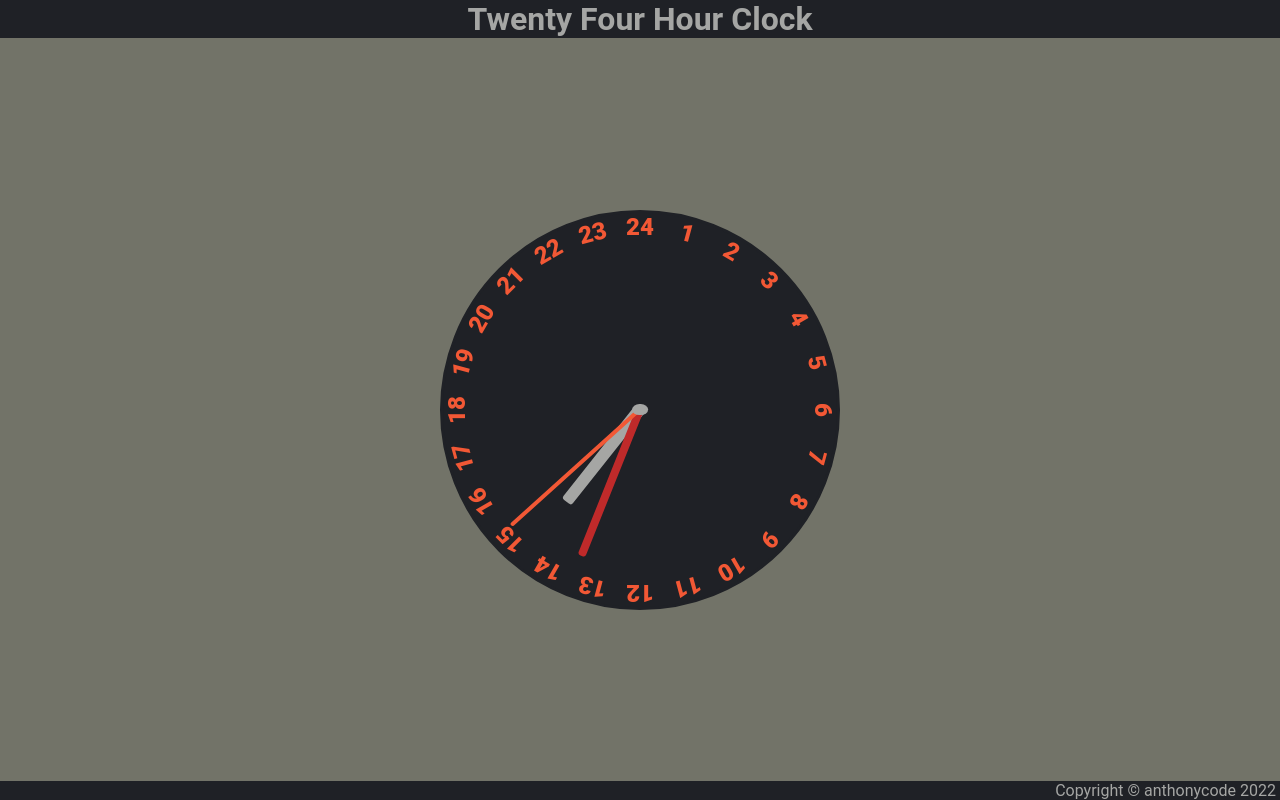
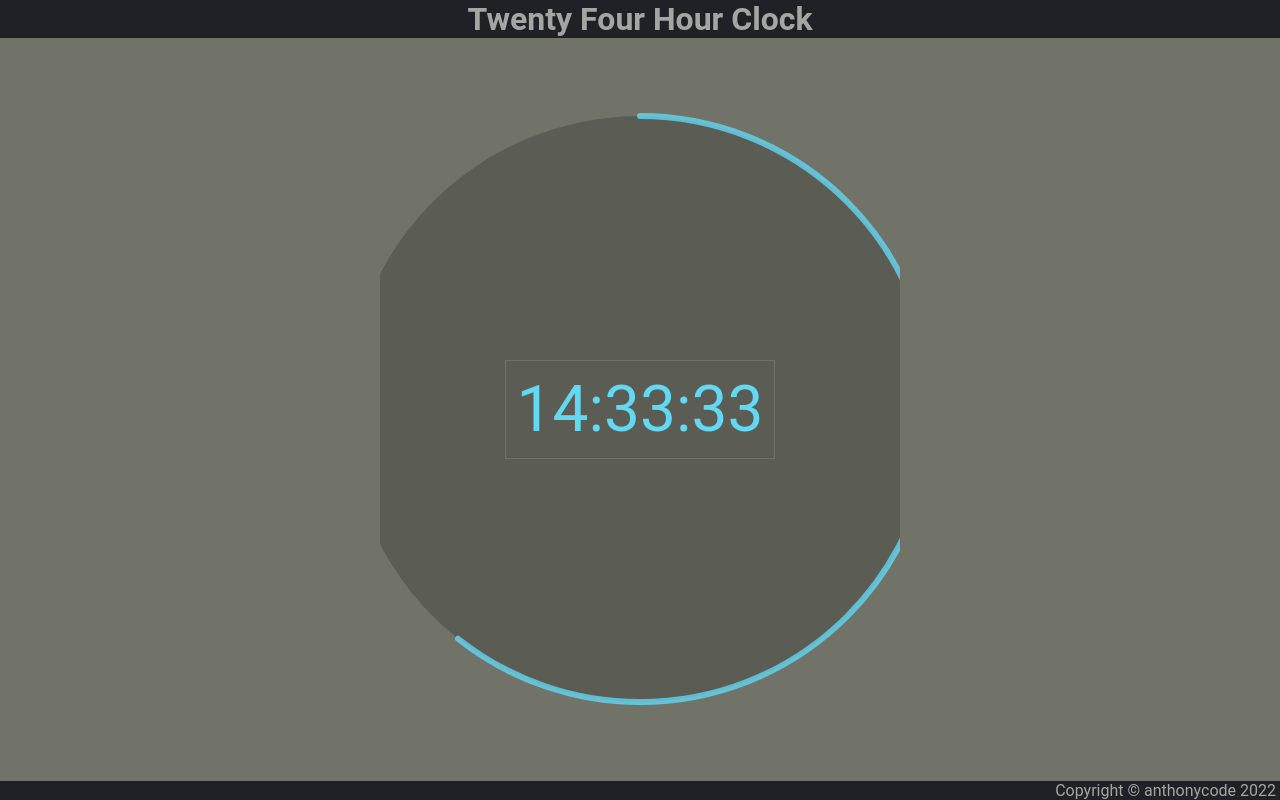
Before and after one commit to anthonytastet/twenty-four-hour-clock, a React (Create React App) app: page / in a window 1280 px wide. Built offline with nearby package versions, Linux system fonts and the light colour scheme.

Commit message:
Create moto style clock

```diff
--- a/src/Clock.js
+++ b/src/Clock.js
@@ -1,74 +1,61 @@
 import React, { useState } from "react";
 
 const Clock = () => {
+	//current time
 	let time = {
 		myHours: new Date().getHours(),
 		myMinutes: new Date().getMinutes(),
 		mySeconds: new Date().getSeconds(),
 	};
 
+	//angle calculation from numeric time values
 	let secondsRatio = time.mySeconds / 60;
 	let minutesRatio = (secondsRatio + time.myMinutes) / 60;
 	let hoursRatio = (minutesRatio + time.myHours) / 24;
-
 	let angle = {
-		secondsAngle: secondsRatio * 360,
-		minutesAngle: minutesRatio * 360,
+		// secondsAngle: secondsRatio * 360,
+		// minutesAngle: minutesRatio * 360,
 		hoursAngle: hoursRatio * 360,
 	};
 
 	const [rotation, setRotation] = useState({ angle });
 	const updateAngle = () => {
 		angle = {
-			secondsAngle: secondsRatio * 360,
-			minutesAngle: minutesRatio * 360,
+			// secondsAngle: secondsRatio * 360,
+			// minutesAngle: minutesRatio * 360,
 			hoursAngle: hoursRatio * 360,
 		};
 		setRotation(angle);
 	};
-
-	setInterval(updateAngle, 1000);
-
-	const hourStyle = {
-		transform: `translateX(-50%) rotate(calc(${angle.hoursAngle} * 1deg))`,
-	};
-	const minuteStyle = {
-		transform: `translateX(-50%) rotate(calc(${angle.minutesAngle} * 1deg))`,
-	};
-	const secondStyle = {
-		transform: `translateX(-50%) rotate(calc(${angle.secondsAngle} * 1deg))`,
-	};
+	// setInterval(updateAngle, 1000);
 
 	return (
-		<div className="clockFrame">
-			<div className="hand hour" style={hourStyle}></div>
-			<div className="hand minute" style={minuteStyle}></div>
-			<div className="hand second" style={secondStyle}></div>
-
-			<div className="clockDigit clockDigit1">1</div>
-			<div className="clockDigit clockDigit2">2</div>
-			<div className="clockDigit clockDigit3">3</div>
-			<div className="clockDigit clockDigit4">4</div>
-			<div className="clockDigit clockDigit5">5</div>
-			<div className="clockDigit clockDigit6">6</div>
-			<div className="clockDigit clockDigit7">7</div>
-			<div className="clockDigit clockDigit8">8</div>
-			<div className="clockDigit clockDigit9">9</div>
-			<div className="clockDigit clockDigit10">10</div>
-			<div className="clockDigit clockDigit11">11</div>
-			<div className="clockDigit clockDigit12">12</div>
-			<div className="clockDigit clockDigit13">13</div>
-			<div className="clockDigit clockDigit14">14</div>
-			<div className="clockDigit clockDigit15">15</div>
-			<div className="clockDigit clockDigit16">16</div>
-			<div className="clockDigit clockDigit17">17</div>
-			<div className="clockDigit clockDigit18">18</div>
-			<div className="clockDigit clockDigit19">19</div>
-			<div className="clockDigit clockDigit20">20</div>
-			<div className="clockDigit clockDigit21">21</div>
-			<div className="clockDigit clockDigit22">22</div>
-			<div className="clockDigit clockDigit23">23</div>
-			<div className="clockDigit clockDigit24">24</div>
+		<div className="clock__container">
+			<svg className="clock__circle__frame">
+				<circle
+					className="clock__circle"
+					cx="50%"
+					cy="50%"
+					r="40%"
+					pathLength={360}
+					strokeDasharray={angle.hoursAngle}
+				></circle>
+			</svg>
+			<div className="clock__time__container">
+				<div className="clock__time">
+					<span className="hours">
+						{time.myHours < 10 ? "0" + time.myHours : time.myHours}
+					</span>
+					<span>:</span>
+					<span className="minutes">
+						{time.myMinutes < 10 ? "0" + time.myMinutes : time.myMinutes}
+					</span>
+					<span>:</span>
+					<span className="seconds">
+						{time.mySeconds < 10 ? "0" + time.mySeconds : time.mySeconds}
+					</span>
+				</div>
+			</div>
 		</div>
 	);
 };
--- a/src/index.css
+++ b/src/index.css
@@ -6,20 +6,23 @@
 
 :root {
 	/* colors */
-	--first: var(--red);
-	--second: var(--red--dark);
-	--third: var(--red--light);
+	--first: var(--blue);
+	--second: var(--blue--dark);
+	--third: var(--blue--light);
+	--accent: var(--blue--bright);
 	--background: var(--grey);
 	--background--dark: var(--grey--dark);
 	--background--light: var(--grey--light);
-	--accent: var(--orange);
-	/* --black: #0d0d0d; */
 	--black: #0a0a0d;
 	--white: #f2f2f2;
 	--blue: #3370a6;
 	--blue--dark: #2a4359;
 	--blue--bright: #63d8f2;
 	--blue--light: #b6ecf2;
+	--green: #3d8c27;
+	--green--dark: #597332;
+	--green--light: #98f257;
+	--green--bright: #5ef235;
 	--red: #bf2a2a;
 	--red--dark: #400c16;
 	--red--light: #f22929;
@@ -209,8 +212,8 @@ footer {
 	top: 50%;
 	left: 50%;
 	z-index: 11;
-	width: 4%;
-	height: 3%;
+	width: 5%;
+	height: 5%;
 	background-color: var(--background--light);
 	transform: translate(-50%, -50%);
 	border-radius: 50%;
--- a/src/index.js
+++ b/src/index.js
@@ -1,6 +1,6 @@
 import React from "react";
 import ReactDOM from "react-dom/client";
-import "./index.css";
+import "./style1.css";
 import App from "./App";
 
 const root = ReactDOM.createRoot(document.getElementById("root"));
--- /dev/null
+++ b/src/style1.css
@@ -0,0 +1,137 @@
+* {
+	box-sizing: border-box;
+	margin: 0;
+	font-family: "Roboto", "Oxygen", "Ubuntu", "Droid Sans", sans-serif;
+}
+
+:root {
+	/* colors */
+	--first: var(--blue);
+	--second: var(--blue--dark);
+	--third: var(--blue--light);
+	--accent: var(--blue--bright);
+	--background: var(--grey);
+	--background--dark: var(--grey--dark);
+	--background--light: var(--grey--light);
+	--black: #0a0a0d;
+	--white: #f2f2f2;
+	--blue: #3370a6;
+	--blue--dark: #2a4359;
+	--blue--bright: #63d8f2;
+	--blue--light: #b6ecf2;
+	--green: #3d8c27;
+	--green--dark: #597332;
+	--green--light: #98f257;
+	--green--bright: #5ef235;
+	--red: #bf2a2a;
+	--red--dark: #400c16;
+	--red--light: #f22929;
+	--orange: #f25835;
+	--grey: #727368;
+	--grey--dark: #1f2126;
+	--grey--light: #a5a6a4;
+
+	/* font-size */
+	--main: 1em;
+}
+
+code {
+	font-family: source-code-pro, monospace;
+}
+
+.App {
+	height: 100vh;
+	width: 100%;
+	margin: auto;
+	display: flex;
+	flex-direction: column;
+	justify-content: center;
+	align-items: center;
+}
+
+header {
+	width: 100%;
+	padding: 0 0.25em;
+	background-color: var(--background--dark);
+	color: var(--first);
+	display: flex;
+	justify-content: center;
+	align-items: center;
+}
+
+header > * {
+	text-transform: capitalize;
+	color: var(--background--light);
+}
+
+main {
+	width: 100%;
+	display: flex;
+	flex-direction: column;
+	flex-grow: 1;
+	justify-content: center;
+	align-items: center;
+	overflow-y: auto;
+	background-color: var(--background);
+}
+
+footer {
+	width: 100%;
+	padding: 0 0.25em;
+	background-color: var(--background--dark);
+	color: var(--background--light);
+	display: flex;
+	justify-content: flex-end;
+	align-items: center;
+}
+
+.clock__container {
+	position: relative;
+	width: 70%;
+	height: 70%;
+	display: flex;
+	justify-content: center;
+	align-items: center;
+}
+
+.clock__circle__frame {
+	width: 100%;
+	height: 100%;
+	transform: rotate(-90deg);
+}
+
+.clock__circle {
+	fill: black;
+	fill-opacity: 0.2;
+	stroke: var(--accent);
+	stroke-opacity: 0.8;
+	stroke-width: 6;
+	stroke-linecap: round;
+}
+
+.clock__time__container {
+	position: absolute;
+	width: 100%;
+	height: 100%;
+	display: flex;
+	flex-direction: row;
+	justify-content: center;
+	align-items: center;
+}
+
+.clock__time {
+	width: fit-content;
+	height: fit-content;
+	padding: calc(var(--main) / 6);
+	text-align: center;
+	font-size: calc(var(--main) * 4);
+	color: var(--accent);
+	border: 1px solid var(--background);
+}
+
+.clock__time--numeric .hours {
+}
+.clock__time--numeric .minutes {
+}
+.clock__time--numeric .seconds {
+}
```
Also changed, not shown: 1 other file (tests, documents, lock files or other folders).
